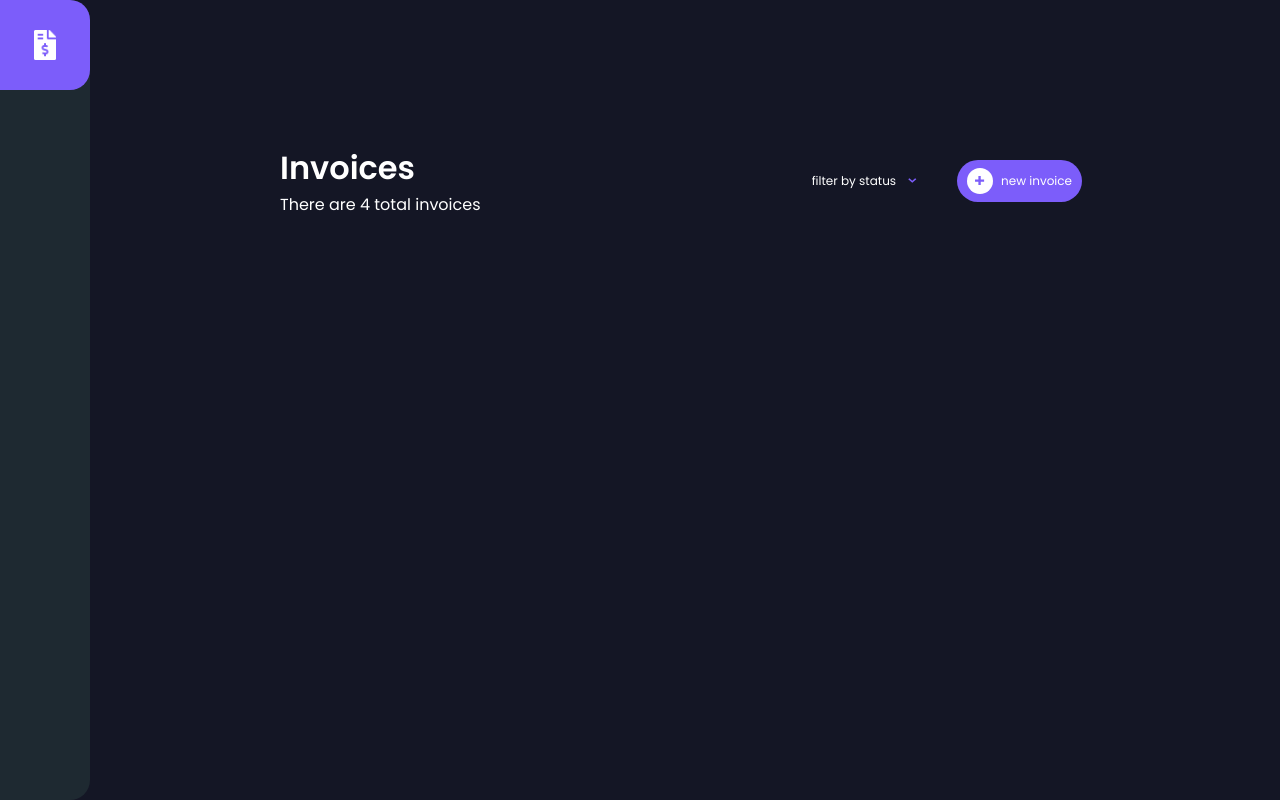
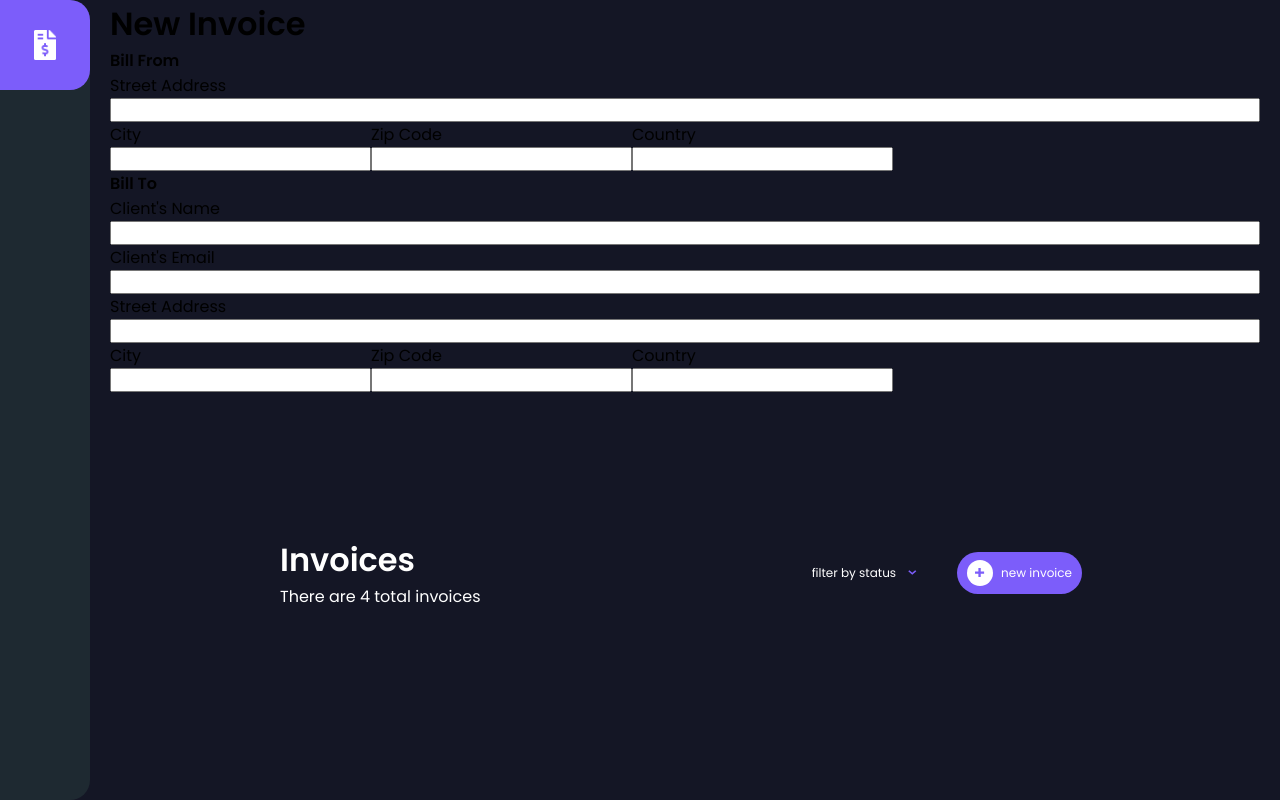
Before and after one commit to gyamficodes/invoice-app, a Vue app: page / in a window 1280 px wide. Built offline with nearby package versions, Linux system fonts and the light colour scheme.

Commit message:
udatet on invoice comp.

```diff
--- a/package.json
+++ b/package.json
@@ -11,6 +11,7 @@
   },
   "dependencies": {
     "core-js": "^3.8.3",
+    "eslint-plugin-vue": "^9.12.0",
     "vue": "^3.2.13",
     "vue-router": "^4.0.3",
     "vuex": "^4.0.0"
@@ -32,8 +33,7 @@
     "cypress": "^9.7.0",
     "eslint": "^7.32.0",
     "eslint-plugin-import": "^2.25.3",
-    "eslint-plugin-vue": "^8.0.3",
-    "eslint-plugin-vuejs-accessibility": "^1.1.0",
+    "eslint-plugin-vuejs-accessibility": "^2.1.0",
     "jest": "^27.0.5",
     "sass": "^1.32.7",
     "sass-loader": "^12.0.0"
--- a/src/App.vue
+++ b/src/App.vue
@@ -3,6 +3,7 @@
     <div v-if="!mobile " class="app flex flex-column">
       <NavigationPage />
       <div class="app-content flex flex-column">
+      <InvoiceModal />
         <router-view />
       </div>
     </div>
@@ -19,10 +20,12 @@
 </template>
 <script>
 import NavigationPage from './components/NavigationPage.vue';
+import InvoiceModal from './components/InvoiceModal.vue';
 
 export default {
   components: {
     NavigationPage,
+    InvoiceModal,
   },
   data() {
     return {
--- /dev/null
+++ b/src/components/InvoiceModal.vue
@@ -0,0 +1,111 @@
+<template>
+  <div
+    @click="checkClick"
+    @keypress="Mouse"
+    ref="invoiceWrap"
+    class="invoice-wrap flex flex-column"
+  >
+    <form>
+      <h1 v-if="!editInvoice">New Invoice</h1>
+      <h1 v-else>Edit Invoice</h1>
+
+      <!-- Bill From -->
+      <div class="bill-from flex flex-column">
+        <h4>Bill From</h4>
+        <div class="input flex flex-column">
+          <label for="billerStreetAddress">Street Address</label>
+          <input required type="text" id="billerStreetAddress" v-model="billerStreetAddress" />
+        </div>
+        <div class="location-details flex">
+          <div class="input flex flex-column">
+            <label for="billerCity">City</label>
+            <input required type="text" id="billerCity" v-model="billerCity" />
+          </div>
+          <div class="input flex flex-column">
+            <label for="billerZipCode">Zip Code</label>
+            <input required type="text" id="billerZipCode" v-model="billerZipCode" />
+          </div>
+          <div class="input flex flex-column">
+            <label for="billerCountry">Country</label>
+            <input required type="text" id="billerCountry" v-model="billerCountry" />
+          </div>
+        </div>
+      </div>
+
+      <!-- Bill To -->
+      <div class="bill-to flex flex-column">
+        <h4>Bill To</h4>
+        <div class="input flex flex-column">
+          <label for="clientName">Client's Name</label>
+          <input required type="text" id="clientName" v-model="clientName" />
+        </div>
+        <div class="input flex flex-column">
+          <label for="clientEmail">Client's Email</label>
+          <input required type="text" id="clientEmail" v-model="clientEmail" />
+        </div>
+        <div class="input flex flex-column">
+          <label for="clientStreetAddress">Street Address</label>
+          <input required type="text" id="clientStreetAddress" v-model="clientStreetAddress" />
+        </div>
+        <div class="location-details flex">
+          <div class="input flex flex-column">
+            <label for="clientCity">City</label>
+            <input required type="text" id="clientCity" v-model="clientCity" />
+          </div>
+          <div class="input flex flex-column">
+            <label for="clientZipCode">Zip Code</label>
+            <input required type="text" id="clientZipCode" v-model="clientZipCode" />
+          </div>
+          <div class="input flex flex-column">
+            <label for="clientCountry">Country</label>
+            <input required type="text" id="clientCountry" v-model="clientCountry" />
+          </div>
+        </div>
+      </div>
+
+      <div class="invoices-works flex flex-column">
+
+      </div>
+    </form>
+  </div>
+</template>
+
+<script>
+export default {
+  name: 'InvoiceModal',
+  components: {},
+  props: [],
+  data() {
+    return {
+      dateOptions: { year: 'numeric', month: 'short', day: 'numeric' },
+      docId: null,
+      loading: null,
+      billerStreetAddress: null,
+      billerCity: null,
+      billerZipCode: null,
+      billerCountry: null,
+      clientName: null,
+      clientEmail: null,
+      clientStreetAddress: null,
+      clientCity: null,
+      clientZipCode: null,
+      clientCountry: null,
+      invoiceDateUnix: null,
+      invoiceDate: null,
+      paymentTerms: null,
+      paymentDueDateUnix: null,
+      paymentDueDate: null,
+      productDescription: null,
+      invoicePending: null,
+      invoiceDraft: null,
+      invoiceItemList: [],
+      invoiceTotal: 0,
+    };
+  },
+  computed: {},
+  watch: {},
+  mounted() {},
+};
+</script>
+
+<style lang="scss" scoped></style>
--- a/src/views/HomeView.vue
+++ b/src/views/HomeView.vue
@@ -18,7 +18,7 @@
             <li>Clear Filter</li>
           </ul>
         </div>
-        <div @click="newInvoice" @keypress="mouse" class="button flex">
+        <div @click="newInvoice" @keypress="Mouse" class="button flex">
           <div class="inner-button flex">
             <img :src="image2" alt="" />
           </div>
```
Also changed, not shown: .eslintrc.js, 1 other file (tests, documents, lock files or other folders).
